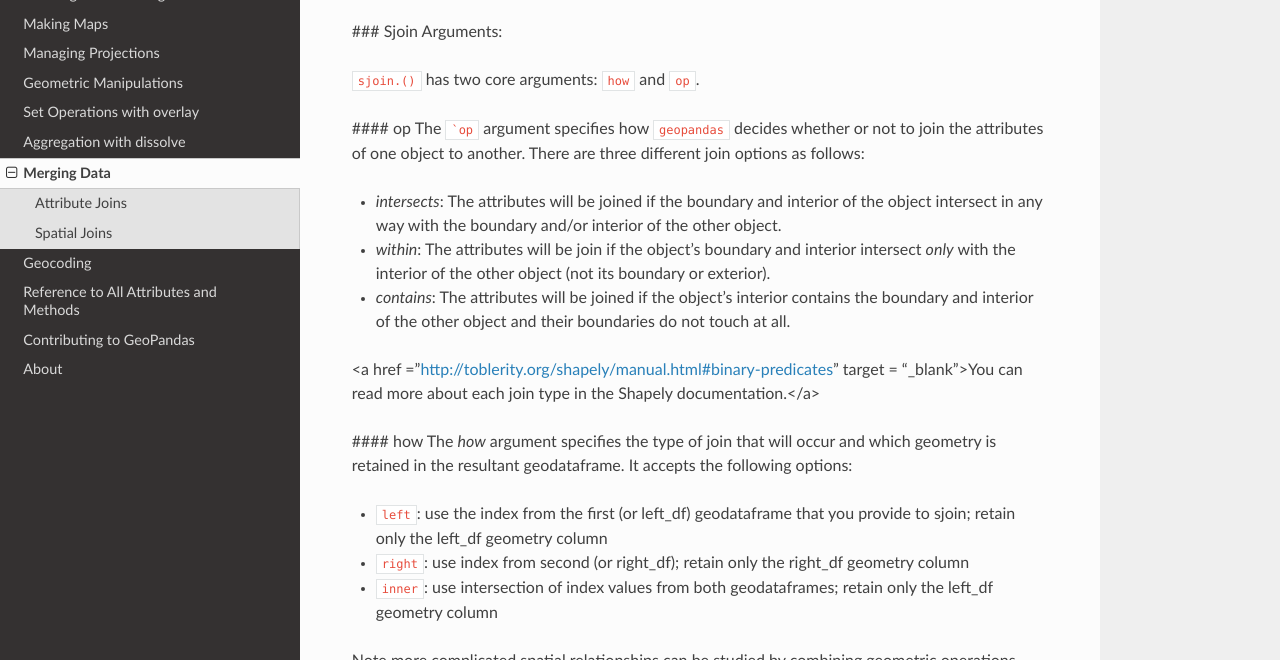
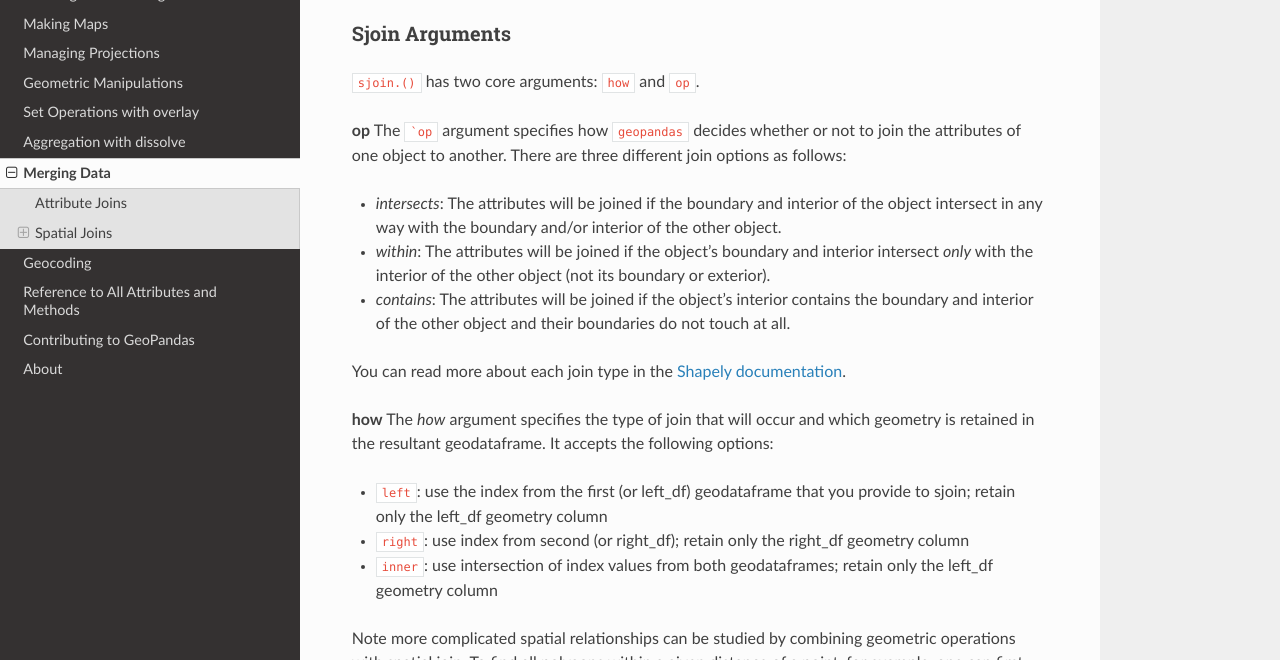
Before and after one commit to geopandas/geopandas, a Sphinx documentation site: the page built from doc/source/mergingdata.rst, in a window 1280 px wide and 900 px high, scrolled down 997 px, cut to the strip 240-900 px from the top of the window. Built offline with Sphinx 7.4.7 and the Read the Docs theme 2.0.0, drawn with Linux system fonts in a browser that asks for light colours; pages that are not in the unit, such as notebooks, are missing from menus.

Commit message:
fixing numerous rst syntax errors

````diff
--- a/doc/source/mergingdata.rst
+++ b/doc/source/mergingdata.rst
@@ -72,20 +72,21 @@
    cities_with_country.head()
 
 
-### Sjoin Arguments:
+Sjoin Arguments
+~~~~~~~~~~~~~~~~
 
 ``sjoin.()`` has two core arguments: ``how`` and ``op``.
 
-#### op
+**op**
 The ```op`` argument specifies how ``geopandas`` decides whether or not to join the attributes of one object to another. There are three different join options as follows:
 
 * `intersects`: The attributes will be joined if the boundary and interior of the object intersect in any way with the boundary and/or interior of the other object.
-* `within`: The attributes will be join if the object’s boundary and interior intersect *only* with the interior of the other object (not its boundary or exterior).
+* `within`: The attributes will be joined if the object’s boundary and interior intersect *only* with the interior of the other object (not its boundary or exterior).
 * `contains`: The attributes will be joined if the object’s interior contains the boundary and interior of the other object and their boundaries do not touch at all.
 
-<a href ="http://toblerity.org/shapely/manual.html#binary-predicates" target = "_blank">You can read more about each join type in the Shapely documentation.</a>
+You can read more about each join type in the `Shapely documentation <http://toblerity.org/shapely/manual.html#binary-predicates>`__.
 
-#### how
+**how**
 The `how` argument specifies the type of join that will occur and which geometry is retained in the resultant geodataframe. It accepts the following options:
 
 * ``left``: use the index from the first (or left_df) geodataframe that you provide to sjoin; retain only the left_df geometry column
````
Also changed, not shown: doc/source/aggregation_with_dissolve.rst (+9 -8 lines).
